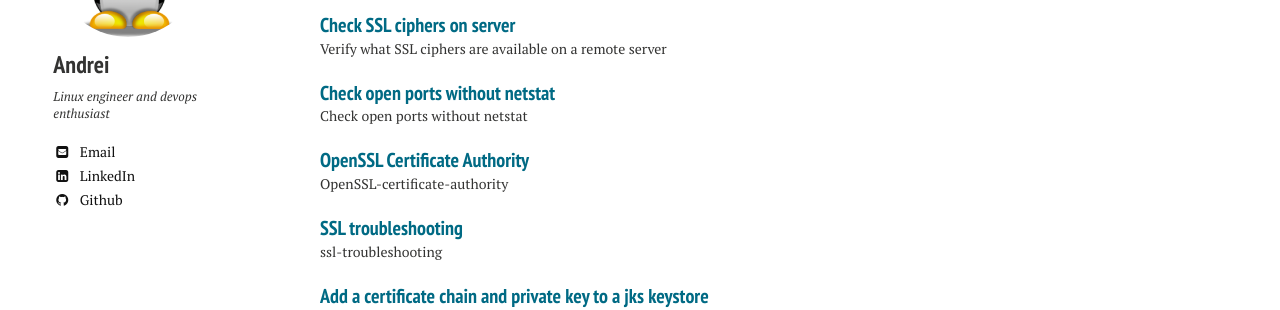
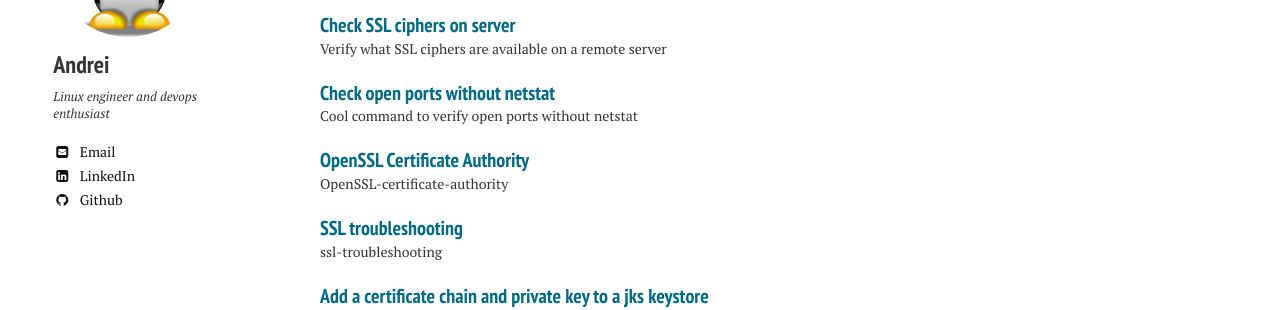
Before and after one commit to andreisid/andreisid.github.io, a Jekyll site: the page built from index.md, in a window 1280 px wide. Shown: the part 571-881 px from the top of the page. Built offline with Jekyll 4.4.1, drawn with Linux system fonts in a browser that asks for light colours; nearby versions of some CDN libraries.

Commit message:
Update 2016-01-11-check-open-ports-without-netstat.markdown

```diff
--- a/_posts/2016-01-11-check-open-ports-without-netstat.markdown
+++ b/_posts/2016-01-11-check-open-ports-without-netstat.markdown
@@ -5,7 +5,7 @@ date: 2016-01-11 15:01:00+00:00
 layout: post
 slug: check-open-ports-without-netstat
 title: Check open ports without netstat
-excerpt: "Check open ports without netstat"
+excerpt: "Cool command to verify open ports without netstat"
 categories:
 - ssl
 - linux
```
